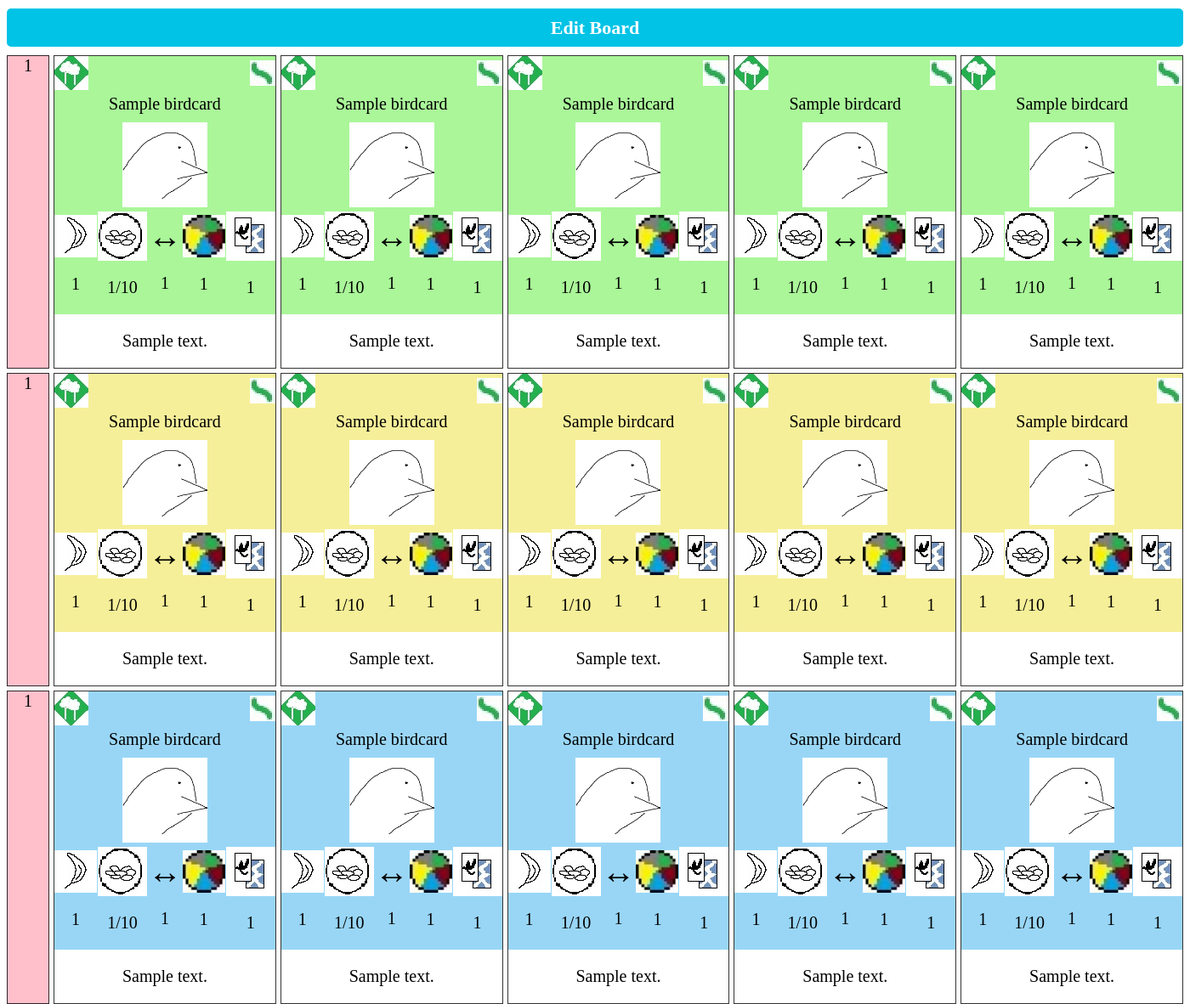
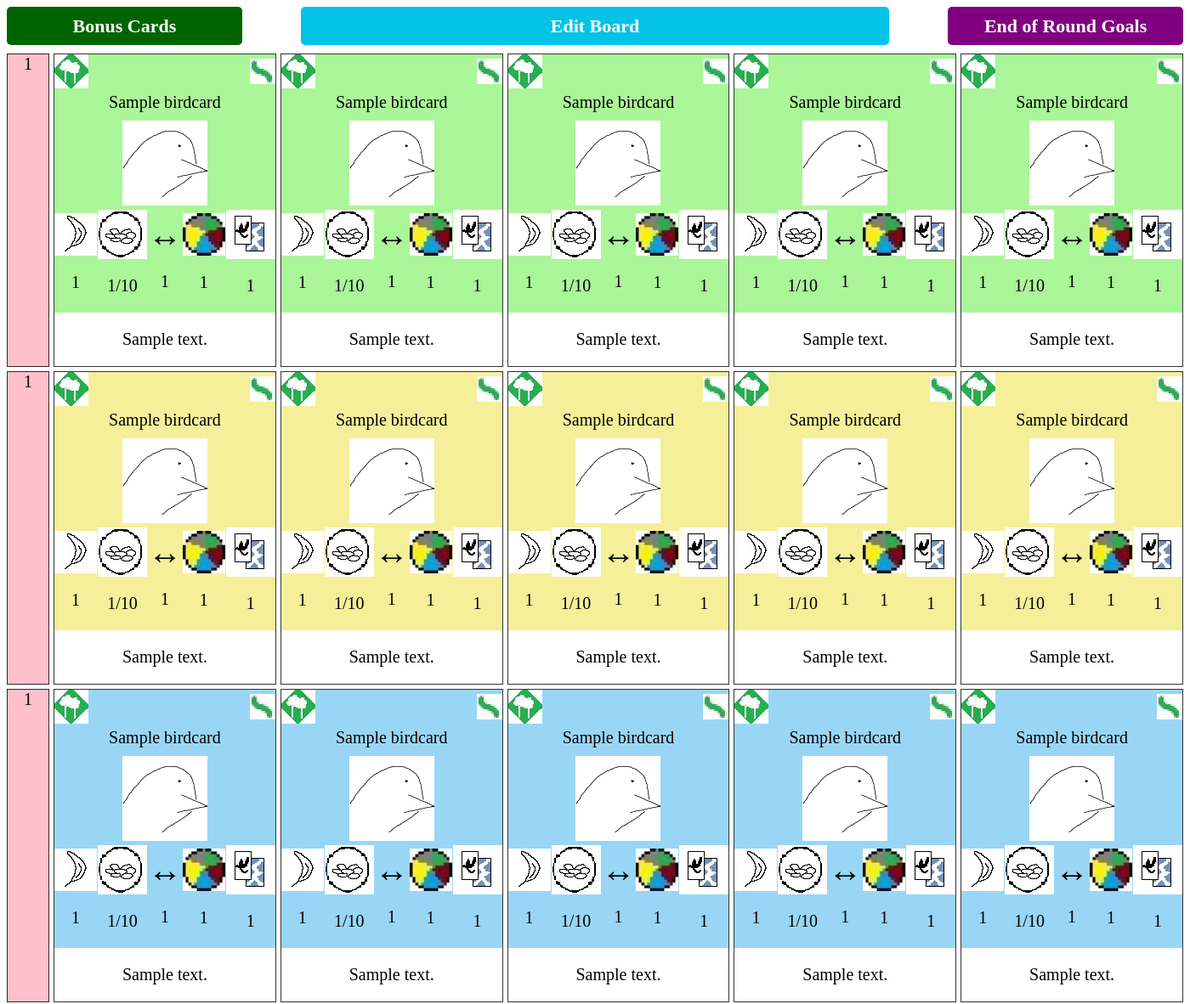
Before and after one commit to Jonah4chalk/birdie-game-tabletop-sim, a Django app: page /aviary/board/1 in a window 1400 px wide. Shown: the whole page at 85% size. Run offline with Django 4.2, Linux system fonts and the light colour scheme; data comes from the database, SQL or seed files in the repository; tables that the repository leaves empty hold one stand-in row (values such as "Sample post").

Commit message:
- adjusted row and column sizing - added navbar configuration placeholders

```diff
--- a/birdie-game/aviary/static/aviary/css/board.css
+++ b/birdie-game/aviary/static/aviary/css/board.css
@@ -4,6 +4,8 @@
     grid-template-rows: 1fr 1fr 1fr;
     grid-gap: 5px;
     height: 100vh;
+    grid-auto-rows: max-content;
+    grid-auto-columns: max-content;
 }
 
 .board > * {
@@ -48,8 +50,6 @@ a.button {
 
     display: block;
     box-sizing: border-box;
-    width: 100%;
-    background: #00c3e6;
     padding: 10px;
     text-align: center;
     font-size: 22px;
@@ -57,5 +57,26 @@ a.button {
     color: white;
     font-weight: bold;
     line-height: 25px;
-    margin: 10px 0px;
+    margin-bottom: 10px;
 }
+
+a.button#edit {
+    width: 50%;
+    background: #00c3e6;
+}
+
+a.button#round-goals {
+    width: 20%;
+    border-color: black;
+    background: purple;
+}
+
+a.button#bonus {
+    width: 20%;
+    background:darkgreen;
+}
+
+.navbar {
+    display: flex;
+    justify-content: space-between;
+}
--- a/birdie-game/aviary/templates/aviary/board.html
+++ b/birdie-game/aviary/templates/aviary/board.html
@@ -3,8 +3,11 @@
 <!-- {% debug %} -->
 
 <link rel="stylesheet" href="{% static 'aviary/css/board.css' %}">
-
-<a href="{% url 'bird_add' board.pk %}" class="button">Edit Board</a>
+<div class="navbar">
+    <a href="" class="button" id="bonus">Bonus Cards</a>
+    <a href="{% url 'bird_add' board.pk %}" class="button" id="edit">Edit Board</a>
+    <a href="" class="button" id="round-goals">End of Round Goals</a>
+</div>
 <div class="board">
     <div class="nectar">{{ board.forest_nectar }}</div>
     {% if board.forest_1 is not None %}
```
Also changed, not shown: 1 other file.
